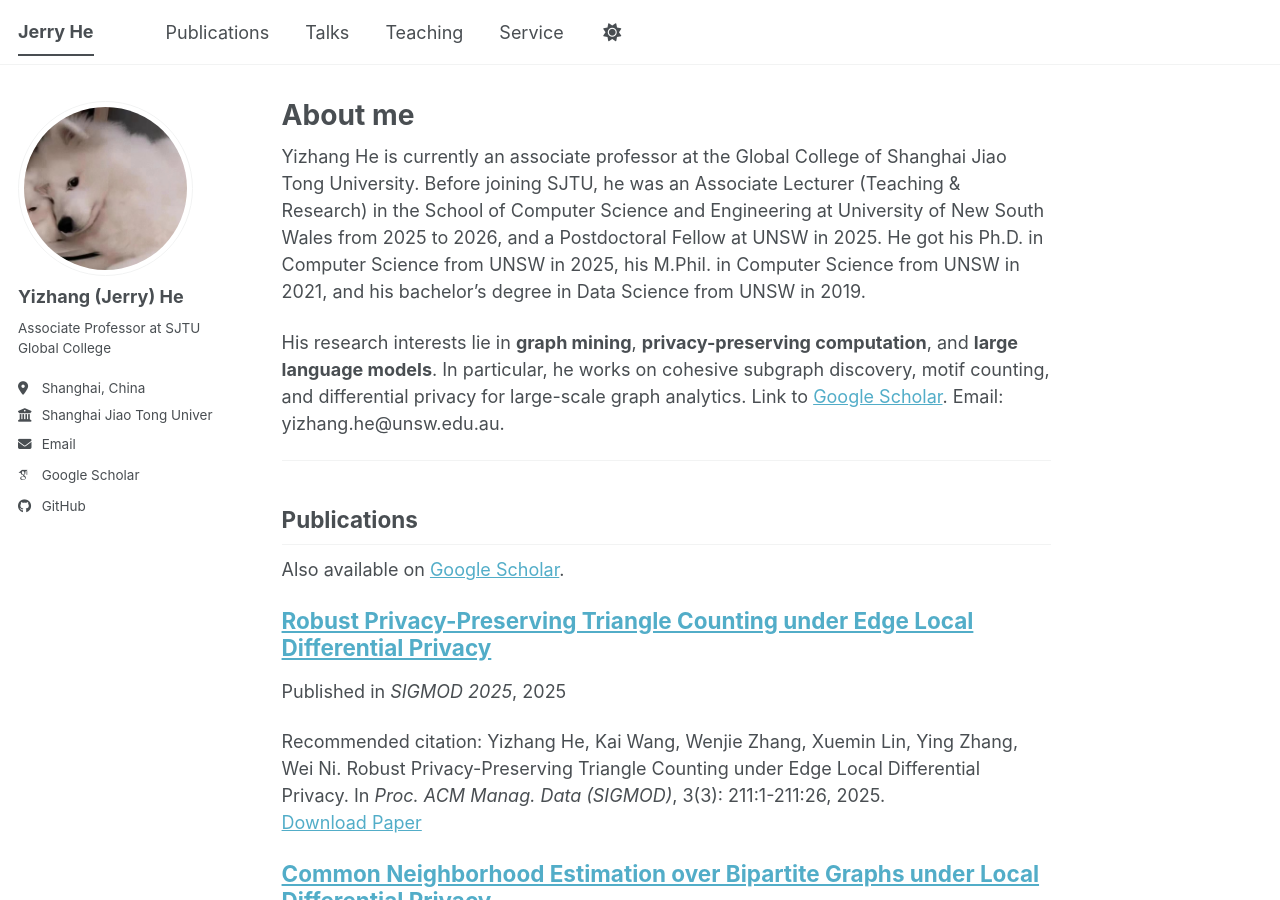
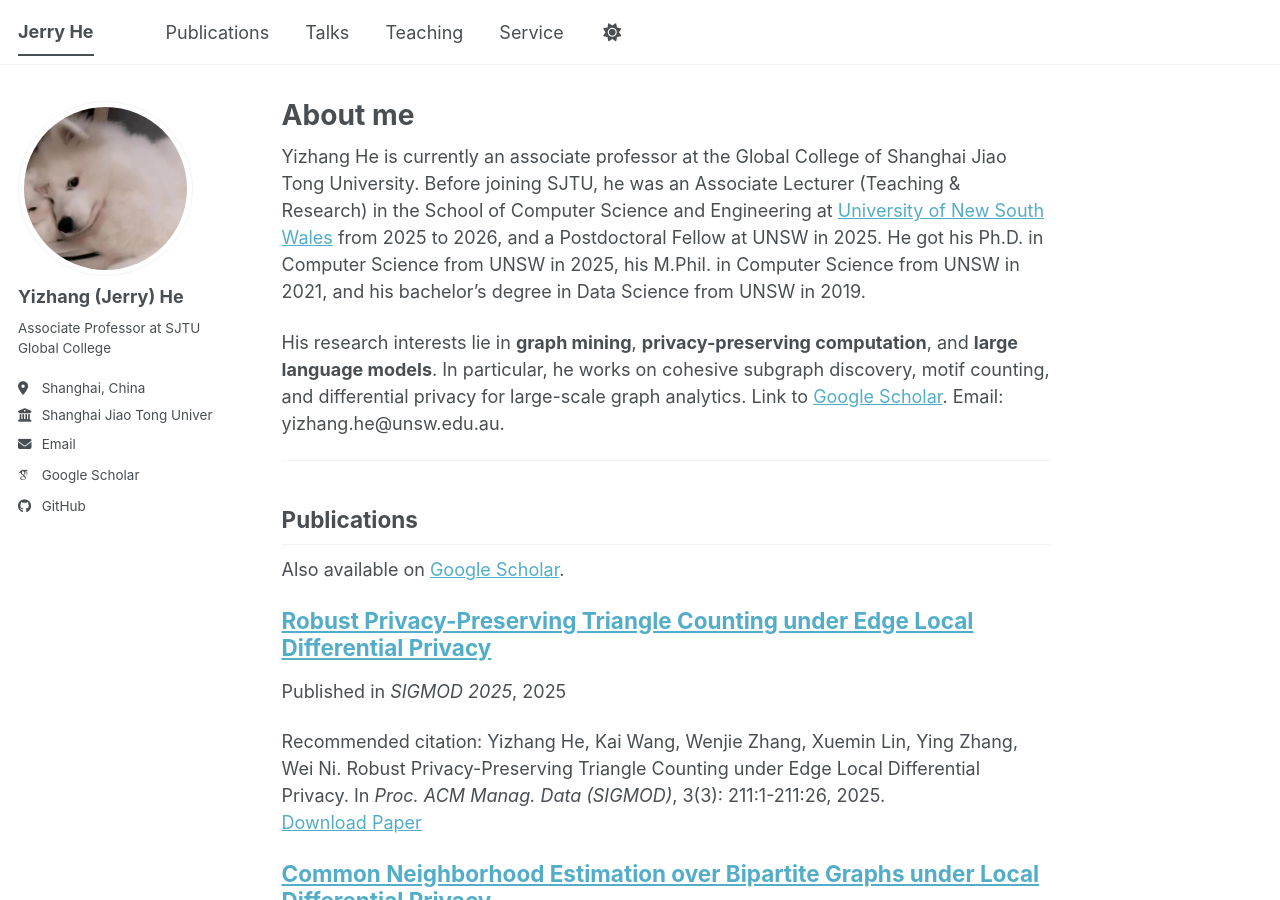
Before and after one commit to jerryUNSW/jerryUNSW.github.io, a Jekyll site: the page built from _pages/about.md, in a window 1280 px wide and 900 px high. Built offline with Jekyll 4.4.1, drawn with Linux system fonts in a browser that asks for light colours; some web fonts are replaced; a script bundle is joined from its source files by our own code; library files that are not in the unit come from our copies; part of the change alters nothing that is shown.

```diff
--- a/_pages/about.md
+++ b/_pages/about.md
@@ -8,7 +8,7 @@ redirect_from:
   - /about.html
 ---
 
-Yizhang He is currently an associate professor at the Global College of Shanghai Jiao Tong University. Before joining SJTU, he was an Associate Lecturer (Teaching & Research) in the School of Computer Science and Engineering at University of New South Wales from 2025 to 2026, and a Postdoctoral Fellow at UNSW in 2025. He got his Ph.D. in Computer Science from UNSW in 2025, his M.Phil. in Computer Science from UNSW in 2021, and his bachelor's degree in Data Science from UNSW in 2019.
+Yizhang He is currently an associate professor at the Global College of Shanghai Jiao Tong University. Before joining SJTU, he was an Associate Lecturer (Teaching & Research) in the School of Computer Science and Engineering at [University of New South Wales](https://www.unsw.edu.au/) from 2025 to 2026, and a Postdoctoral Fellow at UNSW in 2025. He got his Ph.D. in Computer Science from UNSW in 2025, his M.Phil. in Computer Science from UNSW in 2021, and his bachelor's degree in Data Science from UNSW in 2019.
 
 His research interests lie in **graph mining**, **privacy-preserving computation**, and **large language models**. In particular, he works on cohesive subgraph discovery, motif counting, and differential privacy for large-scale graph analytics. Link to [Google Scholar](https://scholar.google.com/citations?user=AeA4sfcAAAAJ). Email: yizhang.he@unsw.edu.au.
 
```
